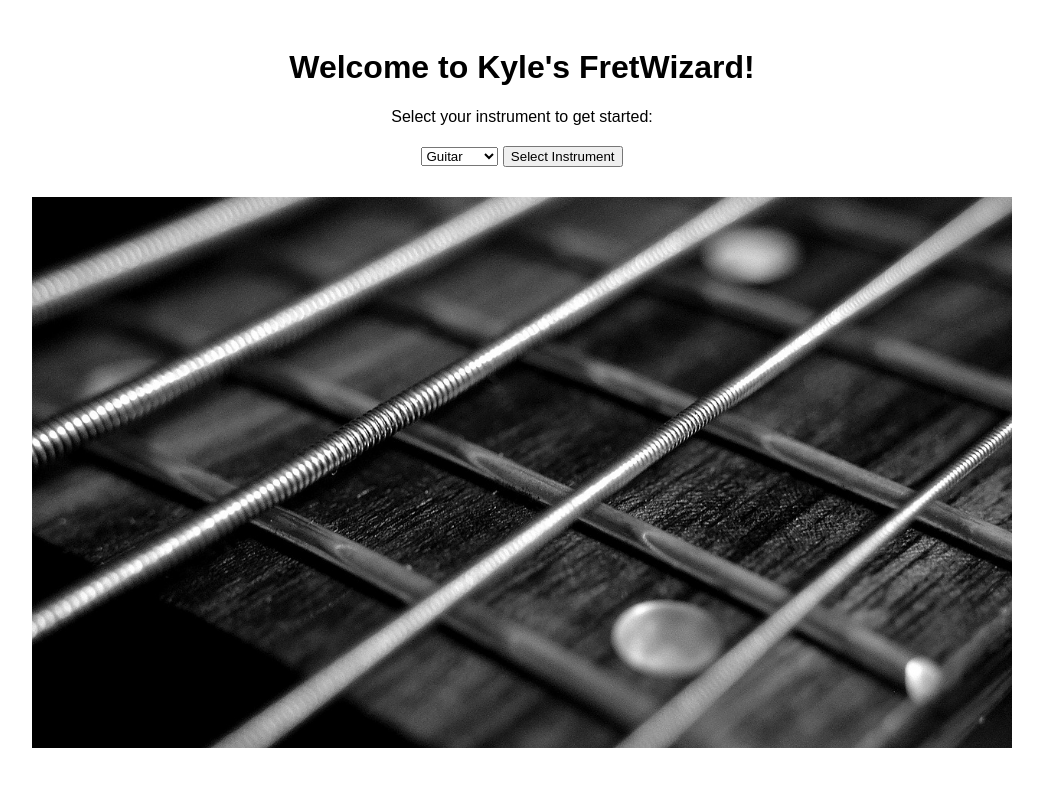
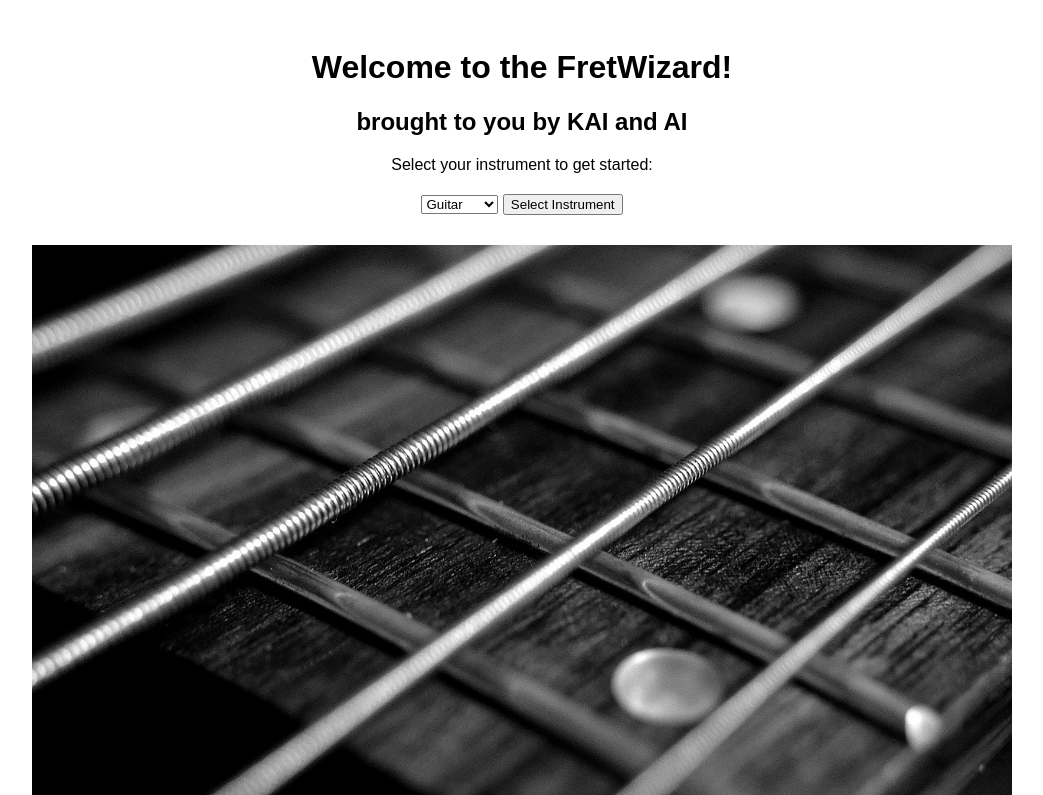
Before and after one commit to kyhuber/FretWizard-Gen1, a Flask app: page / in a window 1280 px wide. Shown: the top 795 px of the page, without its empty margins (118-1161 px from the left). Before the commit the page ends 748 px from the top, so only its background shows below. Run offline with Flask 3, Linux system fonts and the light colour scheme.

Commit message:
New site title

```diff
--- a/templates/index.html
+++ b/templates/index.html
@@ -7,7 +7,8 @@
     <link rel="stylesheet" href="{{ url_for('static', filename='css/main.css') }}">
 </head>
 <body>
-    <h1>Welcome to Kyle's FretWizard!</h1>
+    <h1>Welcome to the FretWizard!</h1>
+    <h2>brought to you by KAI and AI</h2>
     <p>Select your instrument to get started:</p>
 
     <form action="/" method="post">
```
